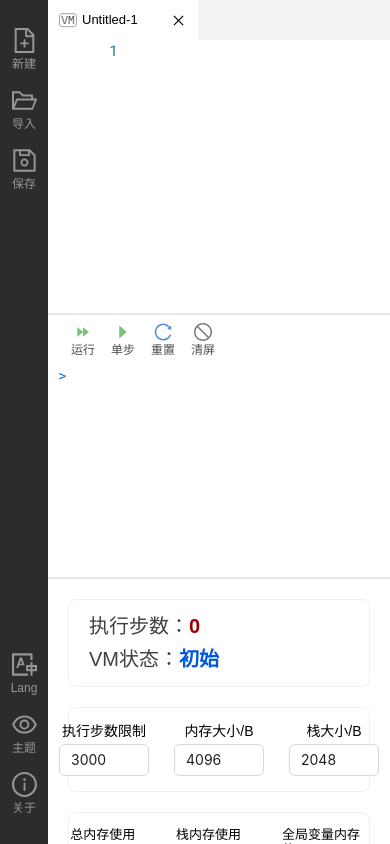
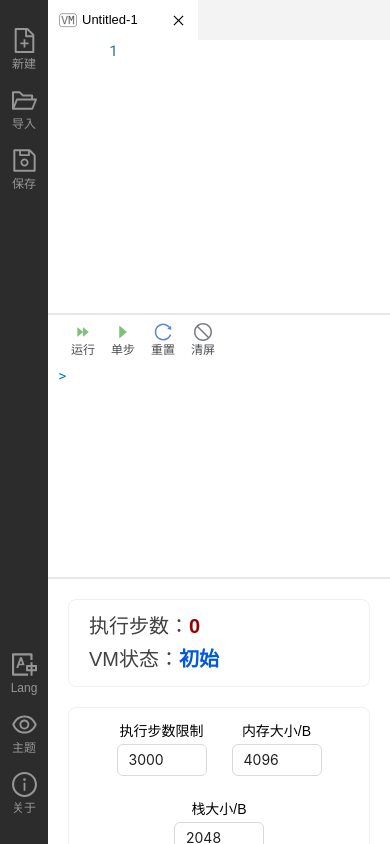
Before and after one commit to ErnestThePoet/ir-virtual-machine, a React (Vite) app: page / in a window 390 px wide. Both pictures are taken after a click on the element "新建". Built offline with nearby package versions, Linux system fonts and the light colour scheme.

Commit message:
style: add flex-wrap: wrap; for mobile devices

```diff
--- a/src/pages/Home/components/VmInspector/VmInspector.module.scss
+++ b/src/pages/Home/components/VmInspector/VmInspector.module.scss
@@ -106,6 +106,7 @@
     @include inspector-card;
     display: flex;
     justify-content: center;
+    flex-wrap: wrap;
     gap: 25px;
     color: var(--vm-inspector-text-color);
 }
@@ -126,6 +127,7 @@
     @include inspector-card;
     display: flex;
     justify-content: center;
+    flex-wrap: wrap;
     gap: 20px;
     color: var(--vm-inspector-text-color);
     padding-bottom: 5px;
```
